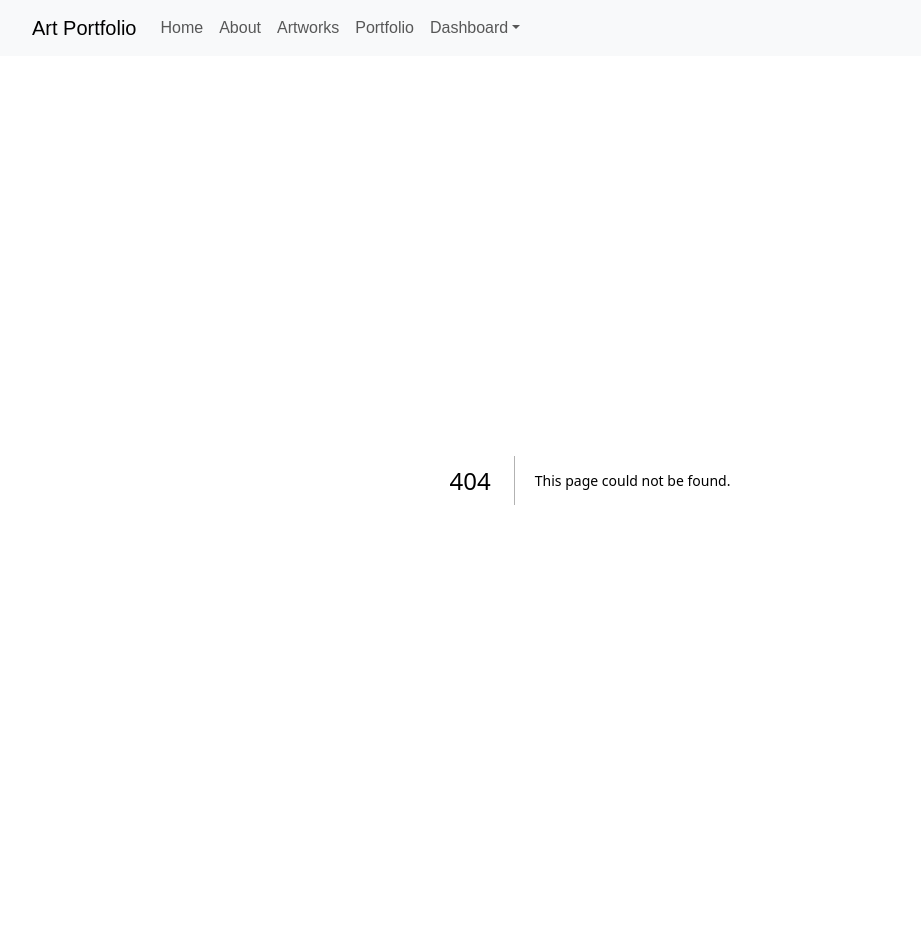
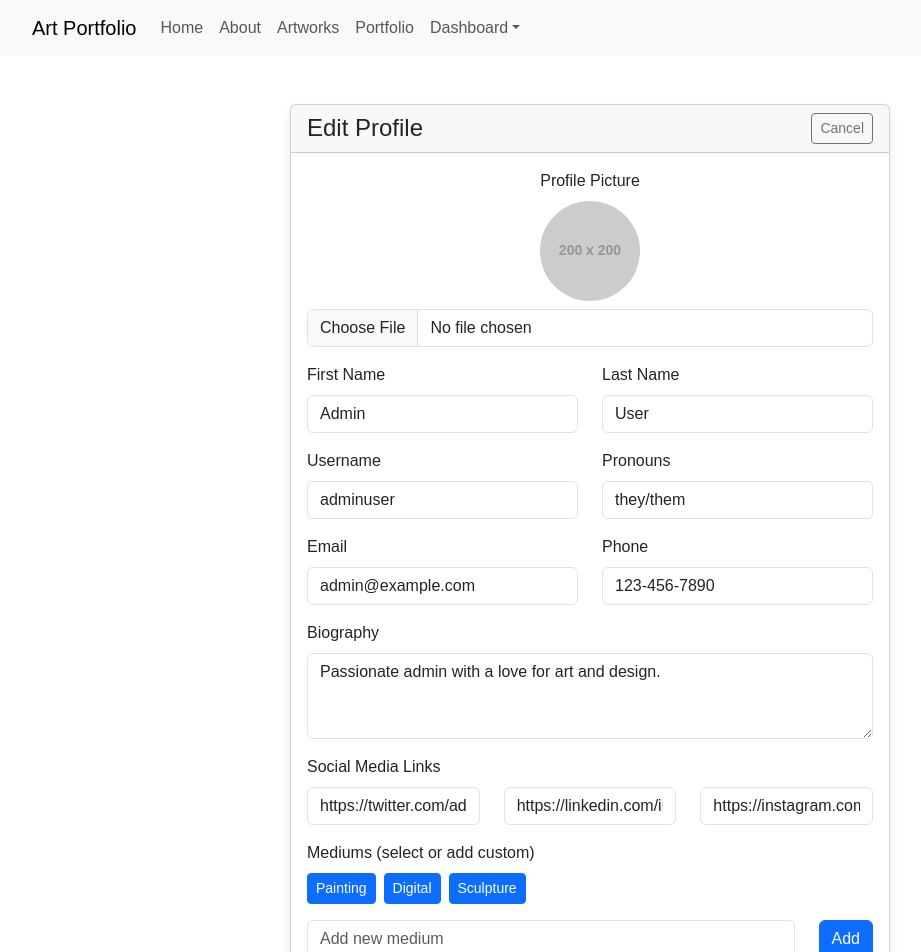
Before and after one commit to MohsenSabet/artPortfolio, a Next.js app: page /dashboard/editProfile in a window 1280 px wide. Before the commit this address had no page. Shown: the top 952 px of the page, without its empty margins (50-971 px from the left). Before the commit the page ends 880 px from the top, so only its background shows below. Built offline with nearby package versions, Linux system fonts and the light colour scheme.

Commit message:
feat: add Edit Profile page with form for updating user details

```diff
--- a/components/MainNav.js
+++ b/components/MainNav.js
@@ -17,6 +17,7 @@ export default function MainNav() {
             <NavDropdown title="Dashboard" id="dashboard-nav-dropdown">
               <NavDropdown.Item as={Link} href="/dashboard">Overview</NavDropdown.Item>
               <NavDropdown.Item as={Link} href="/dashboard/profile">Admin Profile</NavDropdown.Item>
+              <NavDropdown.Item as={Link} href="/dashboard/editProfile">Edit Profile</NavDropdown.Item>
               <NavDropdown.Item as={Link} href="/dashboard/addPost">Add Post</NavDropdown.Item>
               <NavDropdown.Item as={Link} href="/dashboard/editPost">Edit Post</NavDropdown.Item>
               <NavDropdown.Item as={Link} href="/dashboard/managePost">Manage Posts</NavDropdown.Item>
--- /dev/null
+++ b/pages/dashboard/editProfile.js
@@ -0,0 +1,207 @@
+import React, { useState } from 'react';
+import Link from 'next/link';
+import { Container, Card, Form, Button, Row, Col } from 'react-bootstrap';
+import { FaEnvelope, FaPhone, FaTwitter, FaLinkedin, FaInstagram } from 'react-icons/fa';
+
+export default function EditProfile() {
+  // initial static data
+  const initial = {
+    firstName: 'Admin',
+    lastName: 'User',
+    username: 'adminuser',
+    email: 'admin@example.com',
+    phone: '123-456-7890',
+    bio: 'Passionate admin with a love for art and design.',
+    profilePic: 'https://via.placeholder.com/200',
+    social: {
+      twitter: 'https://twitter.com/admin',
+      linkedIn: 'https://linkedin.com/in/admin',
+      instagram: 'https://instagram.com/admin',
+    },
+    mediums: ['Painting', 'Digital', 'Sculpture'],
+    pronouns: 'they/them',
+  };
+
+  const [profilePic, setProfilePic] = useState(initial.profilePic);
+  const [profileFile, setProfileFile] = useState(null);
+  const [firstName, setFirstName] = useState(initial.firstName);
+  const [lastName, setLastName] = useState(initial.lastName);
+  const [username, setUsername] = useState(initial.username);
+  const [pronouns, setPronouns] = useState(initial.pronouns);
+  const [email, setEmail] = useState(initial.email);
+  const [phone, setPhone] = useState(initial.phone);
+  const [bio, setBio] = useState(initial.bio);
+  const [twitter, setTwitter] = useState(initial.social.twitter);
+  const [linkedIn, setLinkedIn] = useState(initial.social.linkedIn);
+  const [instagram, setInstagram] = useState(initial.social.instagram);
+  const [mediums, setMediums] = useState(initial.mediums);
+  const [newMedium, setNewMedium] = useState('');
+
+  // toggle medium selection
+  const toggleMedium = (item) => {
+    setMediums((prev) =>
+      prev.includes(item) ? prev.filter((m) => m !== item) : [...prev, item]
+    );
+  };
+
+  return (
+    <Container className="mt-5">
+      <Card style={{ maxWidth: '600px', margin: '0 auto', boxShadow: '0 4px 8px rgba(0,0,0,0.1)' }}>
+        <Card.Header as="h4" className="d-flex justify-content-between align-items-center">
+          Edit Profile
+          <Link href="/dashboard/profile" passHref>
+            <Button variant="outline-secondary" size="sm">Cancel</Button>
+          </Link>
+        </Card.Header>
+        <Card.Body>
+          <Form>
+            <Form.Group controlId="profilePic" className="mb-3 text-center">
+              <Form.Label>Profile Picture</Form.Label>
+              <div className="mb-2">
+                <img src={profilePic} alt="Preview" style={{ width: 100, height: 100, objectFit: 'cover', borderRadius: '50%' }} />
+              </div>
+              <Form.Control
+                type="file"
+                accept="image/*"
+                onChange={(e) => {
+                  const file = e.target.files[0];
+                  if (file) {
+                    setProfileFile(file);
+                    setProfilePic(URL.createObjectURL(file));
+                  }
+                }}
+              />
+            </Form.Group>
+
+            <Row>
+              <Col md={6}>
+                <Form.Group controlId="firstName" className="mb-3">
+                  <Form.Label>First Name</Form.Label>
+                  <Form.Control type="text" value={firstName} onChange={(e) => setFirstName(e.target.value)} />
+                </Form.Group>
+              </Col>
+              <Col md={6}>
+                <Form.Group controlId="lastName" className="mb-3">
+                  <Form.Label>Last Name</Form.Label>
+                  <Form.Control type="text" value={lastName} onChange={(e) => setLastName(e.target.value)} />
+                </Form.Group>
+              </Col>
+            </Row>
+            <Row>
+              <Col md={6}>
+                <Form.Group controlId="username" className="mb-3">
+                  <Form.Label>Username</Form.Label>
+                  <Form.Control type="text" value={username} onChange={(e) => setUsername(e.target.value)} />
+                </Form.Group>
+              </Col>
+              <Col md={6}>
+                <Form.Group controlId="pronouns" className="mb-3">
+                  <Form.Label>Pronouns</Form.Label>
+                  <Form.Control type="text" value={pronouns} onChange={(e) => setPronouns(e.target.value)} />
+                </Form.Group>
+              </Col>
+            </Row>
+
+            <Row>
+              <Col md={6}>
+                <Form.Group controlId="email" className="mb-3">
+                  <Form.Label>Email</Form.Label>
+                  <Form.Control
+                    type="email"
+                    value={email}
+                    onChange={(e) => setEmail(e.target.value)}
+                  />
+                </Form.Group>
+              </Col>
+              <Col md={6}>
+                <Form.Group controlId="phone" className="mb-3">
+                  <Form.Label>Phone</Form.Label>
+                  <Form.Control
+                    type="text"
+                    value={phone}
+                    onChange={(e) => setPhone(e.target.value)}
+                  />
+                </Form.Group>
+              </Col>
+            </Row>
+
+            <Form.Group controlId="bio" className="mb-3">
+              <Form.Label>Biography</Form.Label>
+              <Form.Control
+                as="textarea"
+                rows={3}
+                value={bio}
+                onChange={(e) => setBio(e.target.value)}
+              />
+            </Form.Group>
+
+            <Form.Group controlId="socialLinks" className="mb-3">
+              <Form.Label>Social Media Links</Form.Label>
+              <Row>
+                <Col>
+                  <Form.Control
+                    placeholder="Twitter URL"
+                    value={twitter}
+                    onChange={(e) => setTwitter(e.target.value)}
+                  />
+                </Col>
+                <Col>
+                  <Form.Control
+                    placeholder="LinkedIn URL"
+                    value={linkedIn}
+                    onChange={(e) => setLinkedIn(e.target.value)}
+                  />
+                </Col>
+                <Col>
+                  <Form.Control
+                    placeholder="Instagram URL"
+                    value={instagram}
+                    onChange={(e) => setInstagram(e.target.value)}
+                  />
+                </Col>
+              </Row>
+            </Form.Group>
+
+            <Form.Group controlId="mediums" className="mb-4">
+              <Form.Label>Mediums (select or add custom)</Form.Label>
+              <div className="mb-2">
+                {mediums.map((m) => (
+                  <Button
+                    key={m}
+                    variant={mediums.includes(m) ? 'primary' : 'outline-primary'}
+                    size="sm"
+                    className="me-2 mb-2"
+                    onClick={() => toggleMedium(m)}
+                  >
+                    {m}
+                  </Button>
+                ))}
+              </div>
+              <Row>
+                <Col>
+                  <Form.Control
+                    placeholder="Add new medium"
+                    value={newMedium}
+                    onChange={(e) => setNewMedium(e.target.value)}
+                  />
+                </Col>
+                <Col xs="auto">
+                  <Button onClick={() => {
+                    if (newMedium.trim()) {
+                      setMediums([...mediums, newMedium.trim()]);
+                      setNewMedium('');
+                    }
+                  }}>Add</Button>
+                </Col>
+              </Row>
+            </Form.Group>
+
+            <div className="d-flex justify-content-end">
+              <Button variant="success">Save Changes</Button>
+            </div>
+          </Form>
+        </Card.Body>
+      </Card>
+    </Container>
+  );
+}
```
